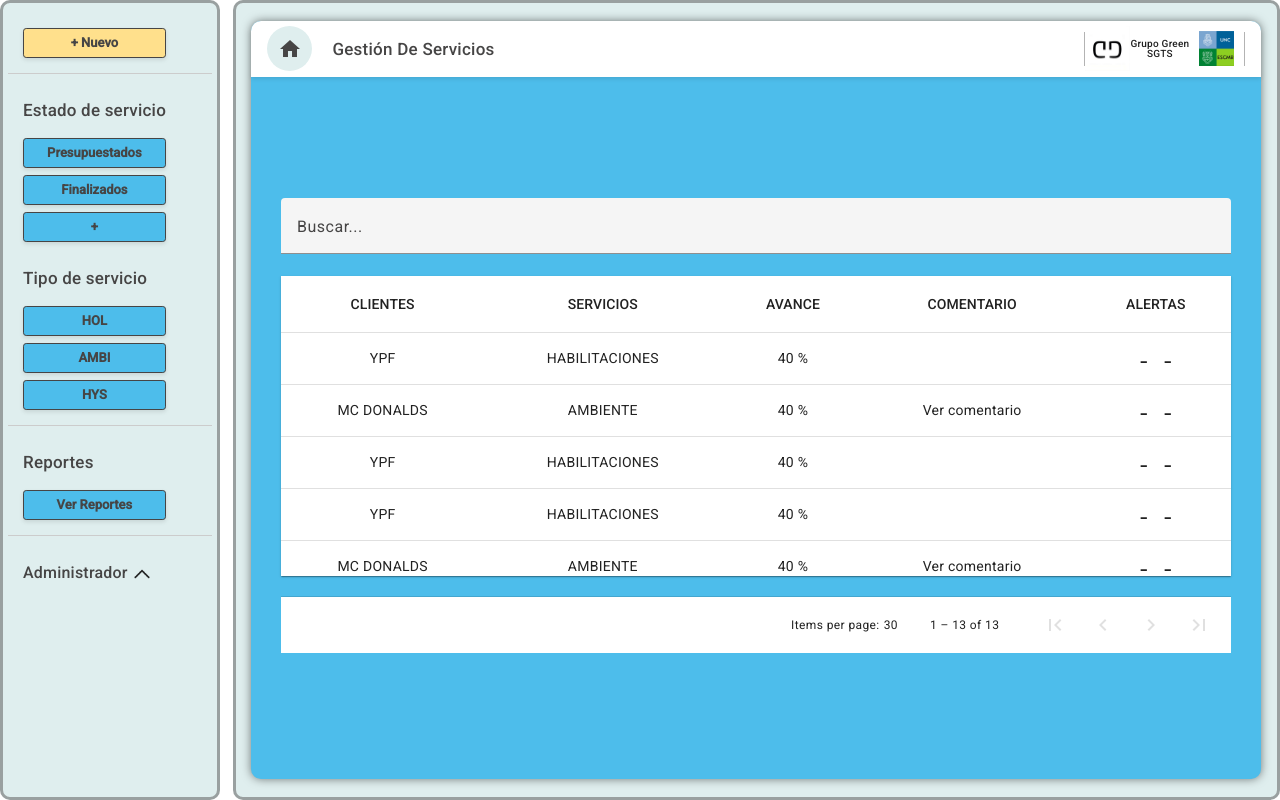
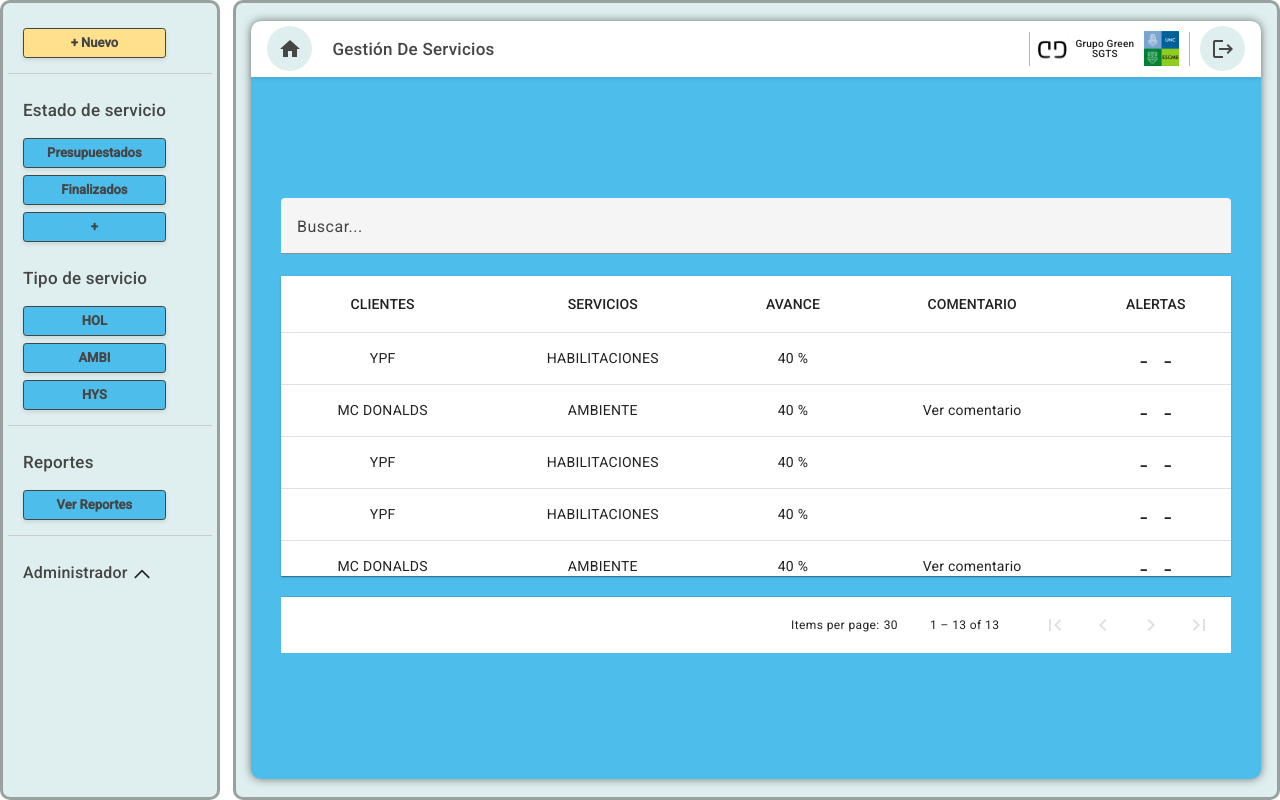
Before and after one commit to andresunc/frontend_sgts, an Angular app: page /home in a window 1280 px wide. Built offline with nearby package versions, Linux system fonts and the light colour scheme.

Commit message:
agrego botón logout

```diff
--- a/src/app/componentsShared/title-bar/title-bar.component.css
+++ b/src/app/componentsShared/title-bar/title-bar.component.css
@@ -22,6 +22,10 @@ mat-icon {
 
 mat-icon:hover {
     box-shadow: 0px 2px 10px rgba(0, 0, 0, 0.3);
+}
+
+.btnLoguot {
+    margin-left: 10px;
 }
 
 .titulo {
--- a/src/app/componentsShared/title-bar/title-bar.component.html
+++ b/src/app/componentsShared/title-bar/title-bar.component.html
@@ -13,6 +13,9 @@
         </span>
         <img src="./assets/img/logo-unc-escmb.png" alt="Imagen Derecha" class="imagen-derecha">
         <mat-divider [vertical]="true"></mat-divider>
+        <div class="btnLoguot">
+            <mat-icon matTooltip="Cerrar sesión">logout</mat-icon>
+        </div>
     </div>
 
 </mat-toolbar>
```
